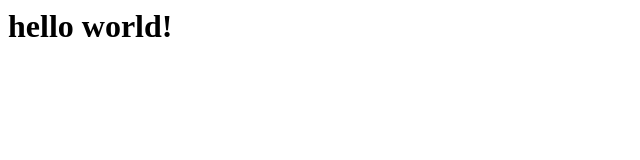
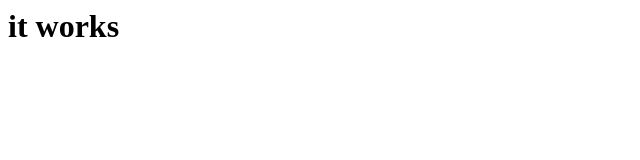
Before and after one commit to nocekt/fluffless, a plain HTML site: page index.html in a window 1280 px wide. Shown: the whole page, without its empty margins (0-640 px from the left). Drawn offline with Linux system fonts and the light colour scheme.

```diff
--- a/src/index.html
+++ b/index.html
@@ -14,5 +14,6 @@
                 });
             }
         </script>
+        <script src="src/scripts/test.js"></script>
     </body>
     </html>
--- /dev/null
+++ b/src/scripts/test.js
@@ -0,0 +1 @@
+document.getElementsByTagName("h1")[0].innerHTML = "it works";
--- a/src/sw.js
+++ b/sw.js
@@ -16,10 +16,12 @@
   	console.log('Service worker activate event: activated');
 });
 
+// return from cache - then update cache
 self.addEventListener('fetch', function(event) {
 	var file = event.request;
 
 	event.respondWith(caches.match(file).then(function(resp) {
+		console.log("Service worker fetch file from cache: " + file.url);
 		var fetchedFile = fetch(file).then(function(response) {
 			console.log("Service worker fetch event: downloaded -" + file.url);
 			caches.open(CACHE_NAME).then(function(cache) {
```
Also changed, not shown: images/i144.png (added), images/i192.png (added), images/i256.png (added), images/i384.png (added), images/i449.png (added), images/i48.png (added), images/i96.png (added), manifest.json (added), src/images/i144.png (deleted), src/images/i48.png (deleted), src/images/i96.png (deleted), src/images/pusheen.png (deleted), src/manifest.json (deleted).
